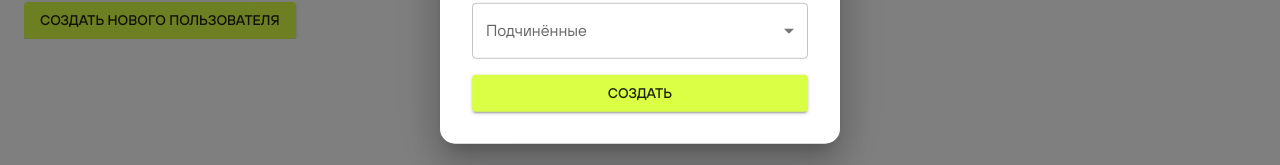
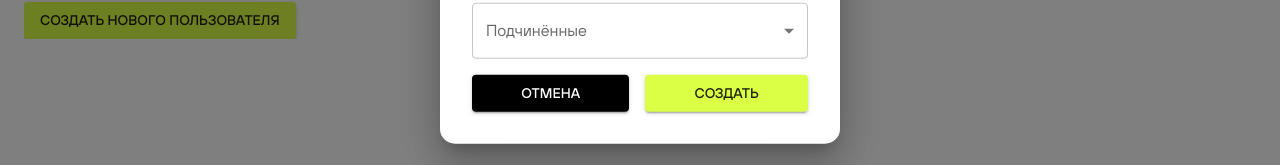
Before and after one commit to PaHaNchickT/puls-demo, a Next.js app: page / in a window 1280 px wide. Both pictures are taken after a click on the button "СОЗДАТЬ НОВОГО ПОЛЬЗОВАТЕЛЯ". Shown: the part 487-652 px from the top of the page. Built offline with nearby package versions, Linux system fonts and the light colour scheme.

Commit message:
fix: edit color pallete

```diff
--- a/src/components/layout/Providers.tsx
+++ b/src/components/layout/Providers.tsx
@@ -6,7 +6,37 @@ import { ReactNode } from "react";
 
 const theme = createTheme({
   palette: {
-    primary: { main: "#daff45" },
+    primary: {
+      main: "#daff45",
+      dark: "#c4e83a",
+    },
+    secondary: {
+      main: "#000000",
+      dark: "#222222",
+      contrastText: "#ffffff",
+    },
+  },
+  components: {
+    MuiOutlinedInput: {
+      styleOverrides: {
+        root: {
+          "&.Mui-focused .MuiOutlinedInput-notchedOutline": {
+            borderColor: "#000000",
+            borderWidth: "2px",
+          },
+        },
+      },
+    },
+
+    MuiInputLabel: {
+      styleOverrides: {
+        root: {
+          "&.Mui-focused": {
+            color: "#000000",
+          },
+        },
+      },
+    },
   },
   typography: { fontFamily: "TTHoves, sans-serif" },
 });
--- a/src/components/users/UserForm.tsx
+++ b/src/components/users/UserForm.tsx
@@ -67,7 +67,6 @@ export const UserForm: React.FC<UserFormProps> = (props) => {
         const u = users.find((user) => user.id === subId);
         if (u) updateUser(subId, { ...u, managerId: id });
       });
-
     } else if (props.mode === "edit" && existingUser) {
       updateUser(existingUser.id, { ...existingUser, ...data });
 
@@ -161,9 +160,24 @@ export const UserForm: React.FC<UserFormProps> = (props) => {
             </Select>
           </div>
 
-          <Button type="submit" variant="contained" color="primary">
-            {props.mode === "create" ? "Создать" : "Сохранить"}
-          </Button>
+          <div className="w-full flex gap-4">
+            <Button
+              onClick={props.onSave}
+              variant="contained"
+              color="secondary"
+              className="grow"
+            >
+              Отмена
+            </Button>
+            <Button
+              type="submit"
+              variant="contained"
+              color="primary"
+              className="grow"
+            >
+              {props.mode === "create" ? "Создать" : "Сохранить"}
+            </Button>
+          </div>
         </FormGroup>
       </FormControl>
     </form>
```
